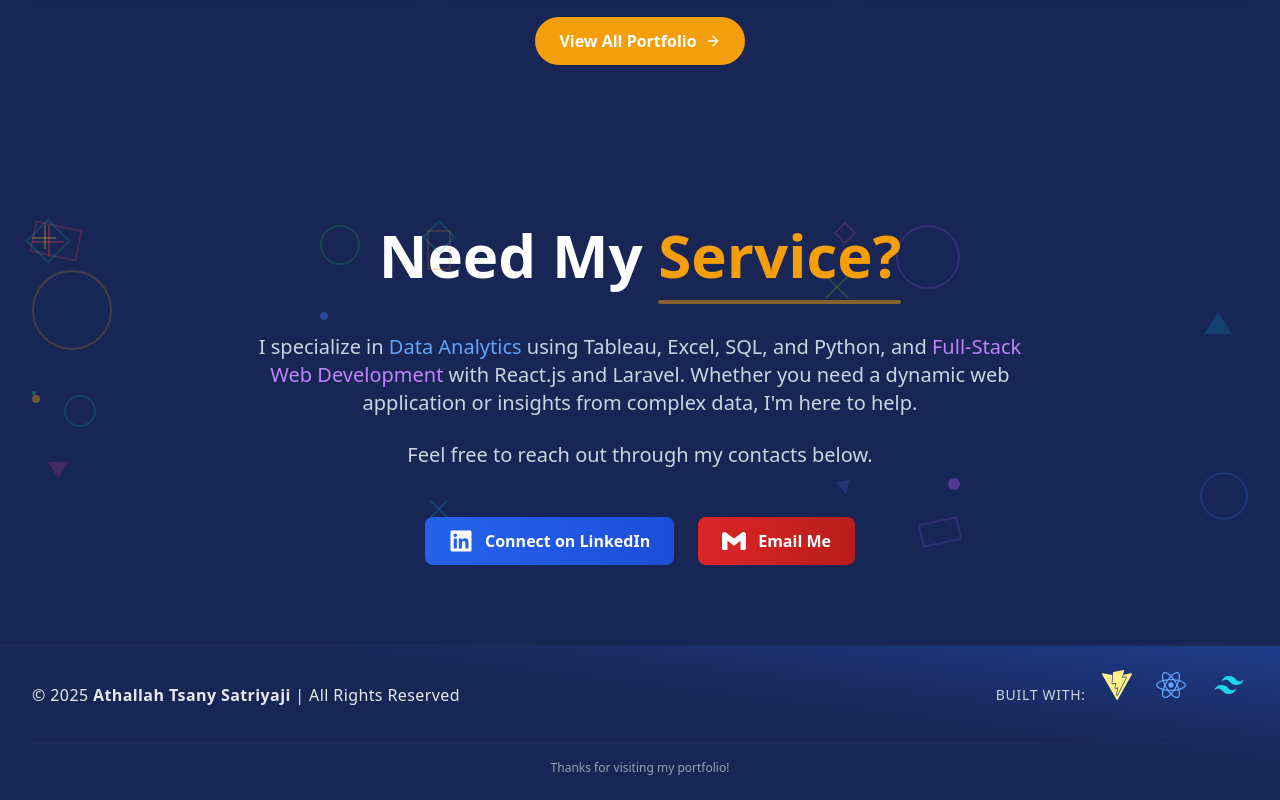
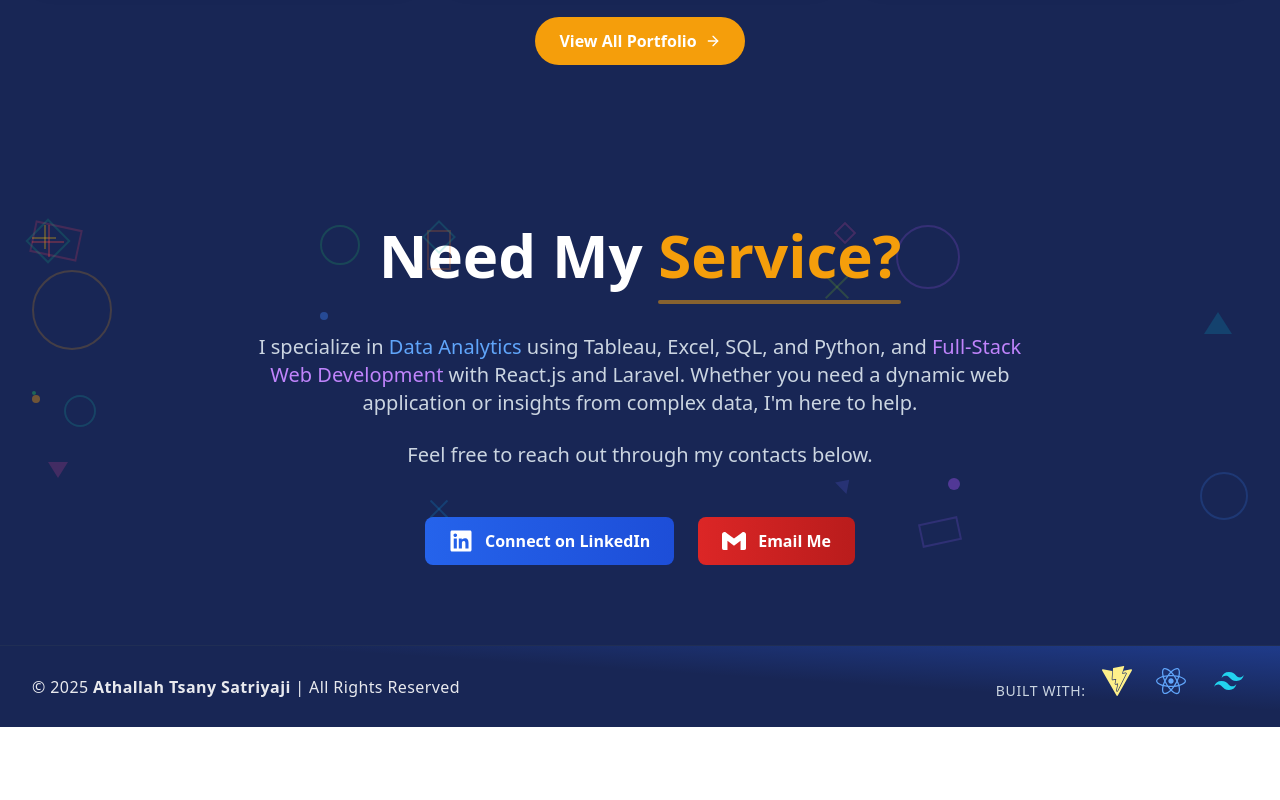
Before and after one commit to athallahdx/portofolio_web, a React (Vite) app: page / in a window 1280 px wide. Shown: the part 3157-3957 px from the top of the page. After the commit the page ends 3884 px from the top, so only its background shows below. Built offline with nearby package versions, Linux system fonts and the light colour scheme.

Commit message:
refactor Footer component for improved spacing and layout adjustments

```diff
--- a/src/HeaderFooter/Footer.jsx
+++ b/src/HeaderFooter/Footer.jsx
@@ -4,7 +4,7 @@ import { SiVite } from "react-icons/si"
 
 export default function Footer() {
     return (
-        <footer className="bg-custom-gradient border-t border-slate-700/30 text-white py-6 px-4 sm:px-6 lg:px-8">
+        <footer className="bg-custom-gradient border-t border-slate-700/30 text-white py-3 px-4 sm:px-6 lg:px-8">
             <div className="container mx-auto">
                 <div className="flex flex-col md:flex-row justify-between items-center gap-5">
                     {/* Copyright Section */}
@@ -15,7 +15,7 @@ export default function Footer() {
                     </div>
 
                     {/* Tech Stack Section */}
-                    <div className="flex flex-col sm:flex-row items-center gap-3 sm:gap-4">
+                    <div className="flex flex-col sm:flex-row items-center gap-3 pt-2 sm:gap-4">
                         <span className="text-xs sm:text-sm font-medium uppercase tracking-wider text-slate-300">Built with:</span>
                         <div className="flex items-center gap-5 sm:gap-6">
                             {/* Vite */}
@@ -44,11 +44,6 @@ export default function Footer() {
                         </div>
                     </div>
                 </div>
-
-                {/* Optional: Add a subtle divider and additional footer content */}
-                <div className="mt-6 pt-4 border-t border-slate-700/20 flex justify-center">
-                    <p className="text-xs text-slate-400 text-center">Thanks for visiting my portfolio!</p>
-                </div>
             </div>
         </footer>
     )
```
